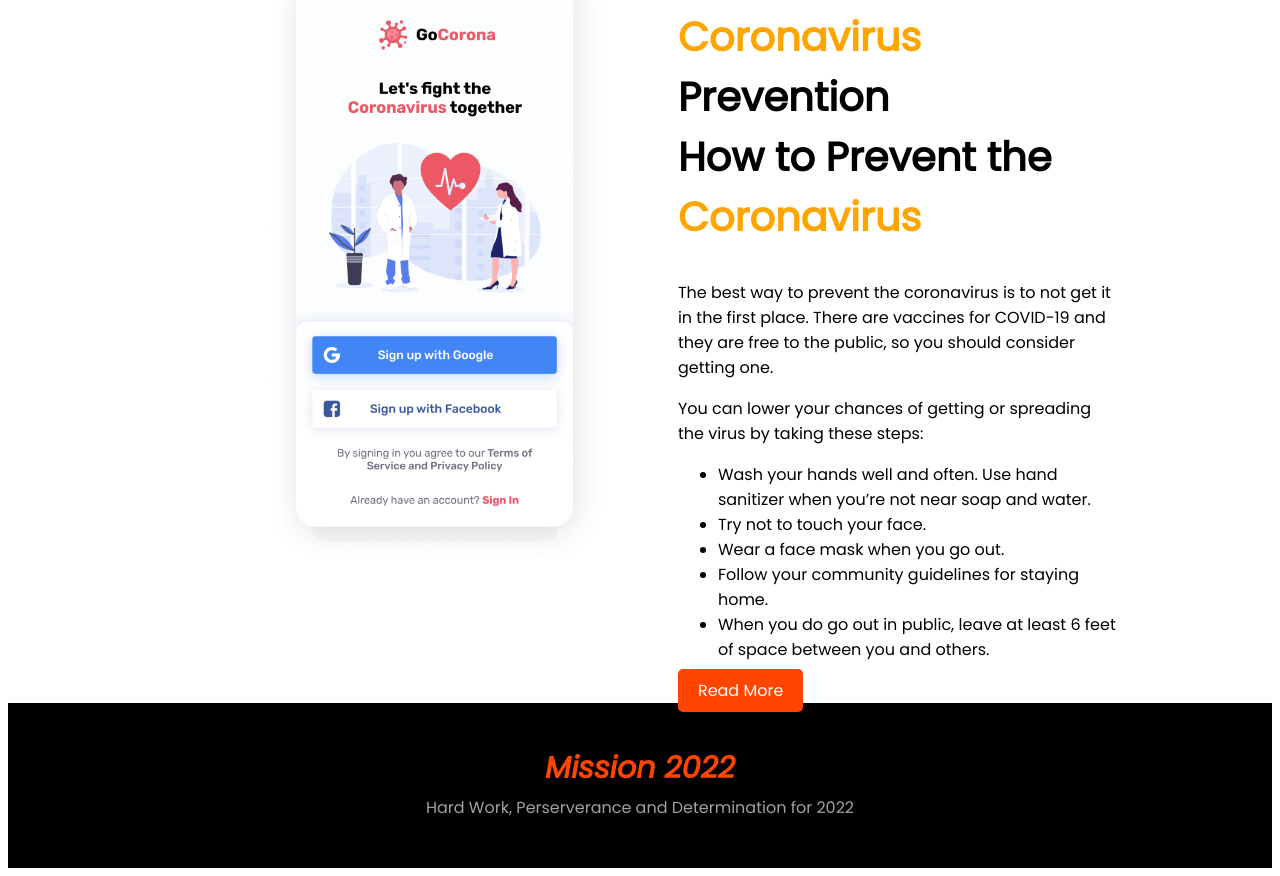
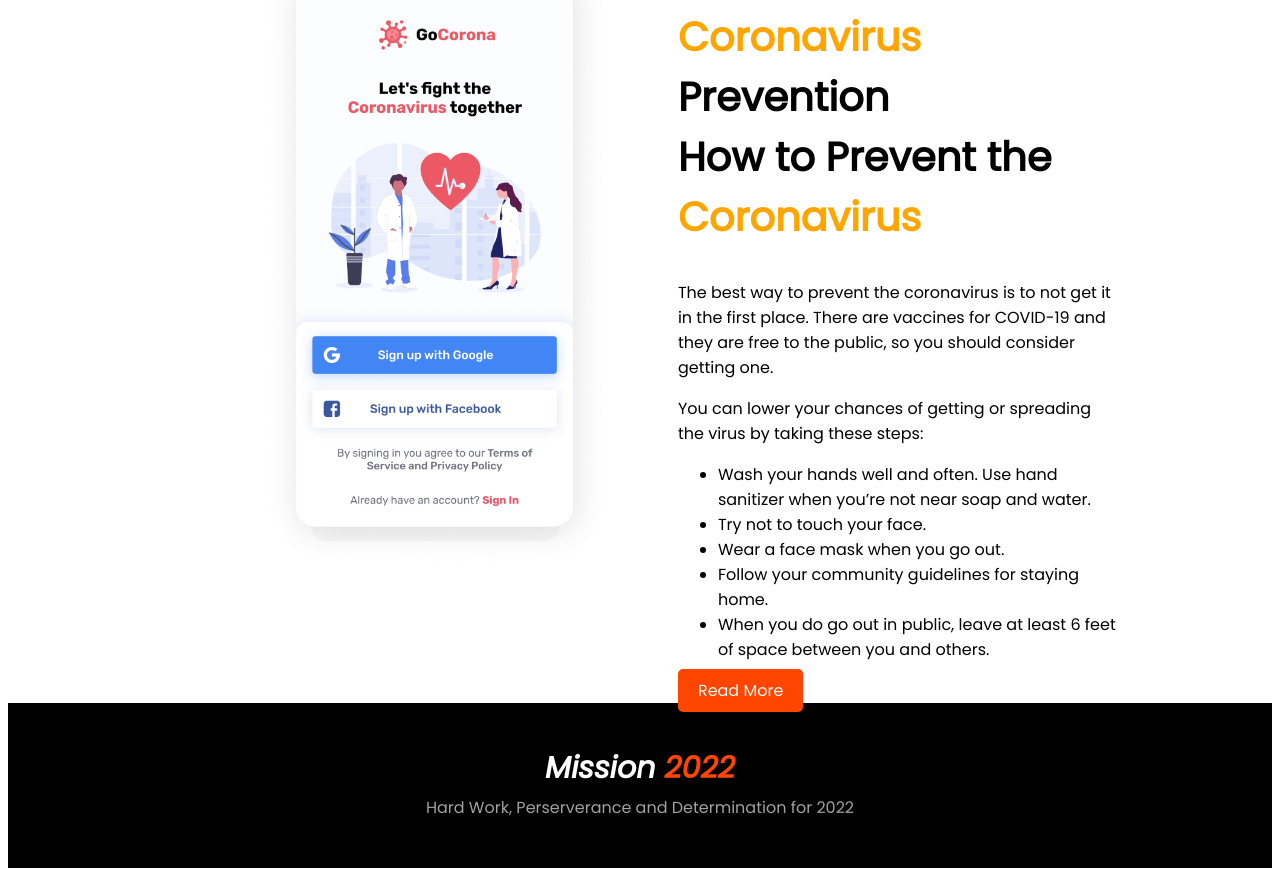
Before and after one commit to asgor40/mission_2022, a plain HTML site: page index.html in a window 1280 px wide. Shown: the part 1942-2818 px from the top of the page. Drawn offline with Linux system fonts and the light colour scheme.

Commit message:
footer text update

```diff
--- a/index.html
+++ b/index.html
@@ -97,7 +97,7 @@
 
 
     <footer>
-        <h4>Mission 2022</h4>
+        <h4><span class="footer-span"> Mission </span> 2022</h4>
         <p>Hard Work, Perserverance and Determination for 2022</p>
     </footer>
 </body>
```
